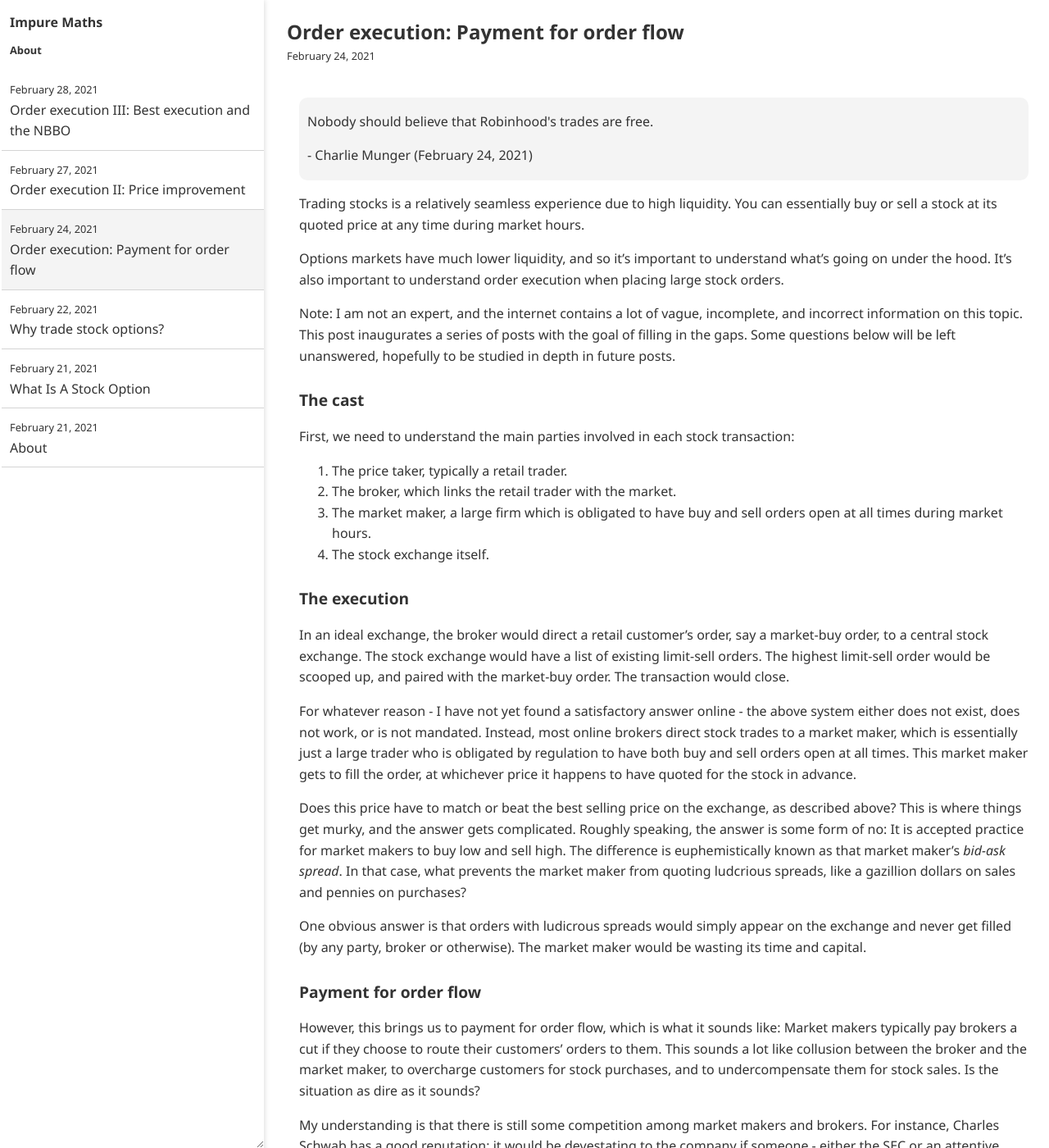
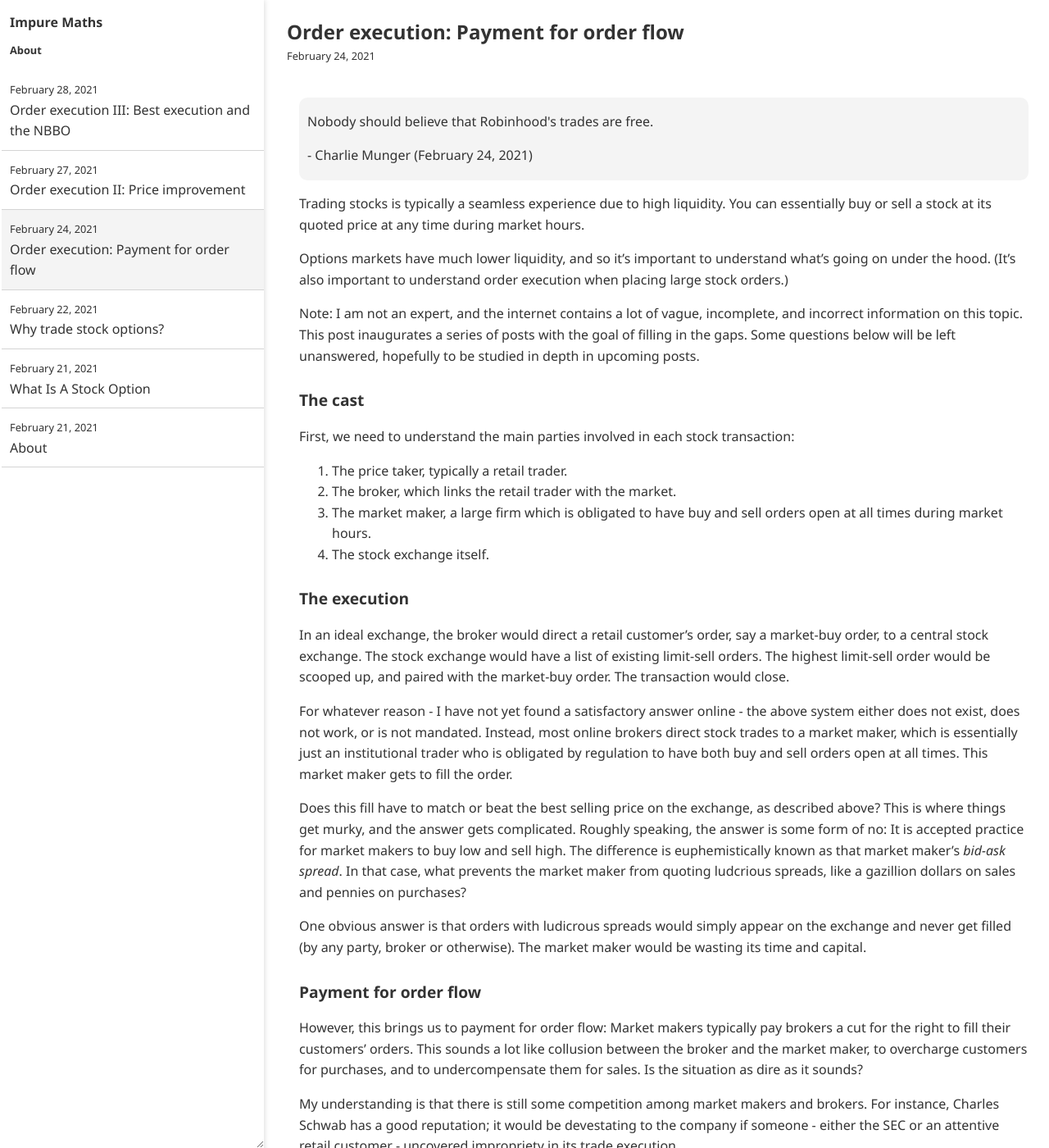
Before and after one commit to impuremaths/impuremaths.github.io, a Jekyll site: the page built from _posts/2021-02-24-order-execution.md, in a window 1280 px wide and 1400 px high. Shown: the whole window at 82% size. Built offline with Jekyll 4.4.1, drawn with Linux system fonts in a browser that asks for light colours.

Commit message:
Update 2021-02-24-order-execution.md

```diff
--- a/_posts/2021-02-24-order-execution.md
+++ b/_posts/2021-02-24-order-execution.md
@@ -8,11 +8,11 @@ title: "Order execution: Payment for order flow"
   <p>- Charlie Munger (February 24, 2021)</p>
 </div>
 
-Trading stocks is a relatively seamless experience due to high liquidity. You can essentially buy or sell a stock at its quoted price at any time during market hours.
+Trading stocks is typically a seamless experience due to high liquidity. You can essentially buy or sell a stock at its quoted price at any time during market hours.
 
-Options markets have much lower liquidity, and so it's important to understand what's going on under the hood. It's also important to understand order execution when placing large stock orders.
+Options markets have much lower liquidity, and so it's important to understand what's going on under the hood. (It's also important to understand order execution when placing large stock orders.)
 
-Note: I am not an expert, and the internet contains a lot of vague, incomplete, and incorrect information on this topic. This post inaugurates a series of posts with the goal of filling in the gaps. Some questions below will be left unanswered, hopefully to be studied in depth in future posts.
+Note: I am not an expert, and the internet contains a lot of vague, incomplete, and incorrect information on this topic. This post inaugurates a series of posts with the goal of filling in the gaps. Some questions below will be left unanswered, hopefully to be studied in depth in upcoming posts.
 
 ### The cast
 
@@ -27,15 +27,15 @@ First, we need to understand the main parties involved in each stock transaction
 
 In an ideal exchange, the broker would direct a retail customer's order, say a market-buy order, to a central stock exchange. The stock exchange would have a list of existing limit-sell orders. The highest limit-sell order would be scooped up, and paired with the market-buy order. The transaction would close.
 
-For whatever reason - I have not yet found a satisfactory answer online - the above system either does not exist, does not work, or is not mandated. Instead, most online brokers direct stock trades to a market maker, which is essentially just a large trader who is obligated by regulation to have both buy and sell orders open at all times. This market maker gets to fill the order, at whichever price it happens to have quoted for the stock in advance.
+For whatever reason - I have not yet found a satisfactory answer online - the above system either does not exist, does not work, or is not mandated. Instead, most online brokers direct stock trades to a market maker, which is essentially just an institutional trader who is obligated by regulation to have both buy and sell orders open at all times. This market maker gets to fill the order.
 
-Does this price have to match or beat the best selling price on the exchange, as described above? This is where things get murky, and the answer gets complicated. Roughly speaking, the answer is some form of no: It is accepted practice for market makers to buy low and sell high. The difference is euphemistically known as that market maker's _bid-ask spread_. In that case, what prevents the market maker from quoting ludcrious spreads, like a gazillion dollars on sales and pennies on purchases?
+Does this fill have to match or beat the best selling price on the exchange, as described above? This is where things get murky, and the answer gets complicated. Roughly speaking, the answer is some form of no: It is accepted practice for market makers to buy low and sell high. The difference is euphemistically known as that market maker's _bid-ask spread_. In that case, what prevents the market maker from quoting ludcrious spreads, like a gazillion dollars on sales and pennies on purchases?
 
 One obvious answer is that orders with ludicrous spreads would simply appear on the exchange and never get filled (by any party, broker or otherwise). The market maker would be wasting its time and capital.
 
 ### Payment for order flow
 
-However, this brings us to payment for order flow, which is what it sounds like: Market makers typically pay brokers a cut if they choose to route their customers' orders to them. This sounds a lot like collusion between the broker and the market maker, to overcharge customers for stock purchases, and to undercompensate them for stock sales. Is the situation as dire as it sounds?
+However, this brings us to payment for order flow: Market makers typically pay brokers a cut for the right to fill their customers' orders. This sounds a lot like collusion between the broker and the market maker, to overcharge customers for purchases, and to undercompensate them for sales. Is the situation as dire as it sounds?
 
 My understanding is that there is still some competition among market makers and brokers. For instance, Charles Schwab has a good reputation; it would be devestating to the company if someone - either the SEC or an attentive retail customer - uncovered impropriety in its trade execution.
 
```
